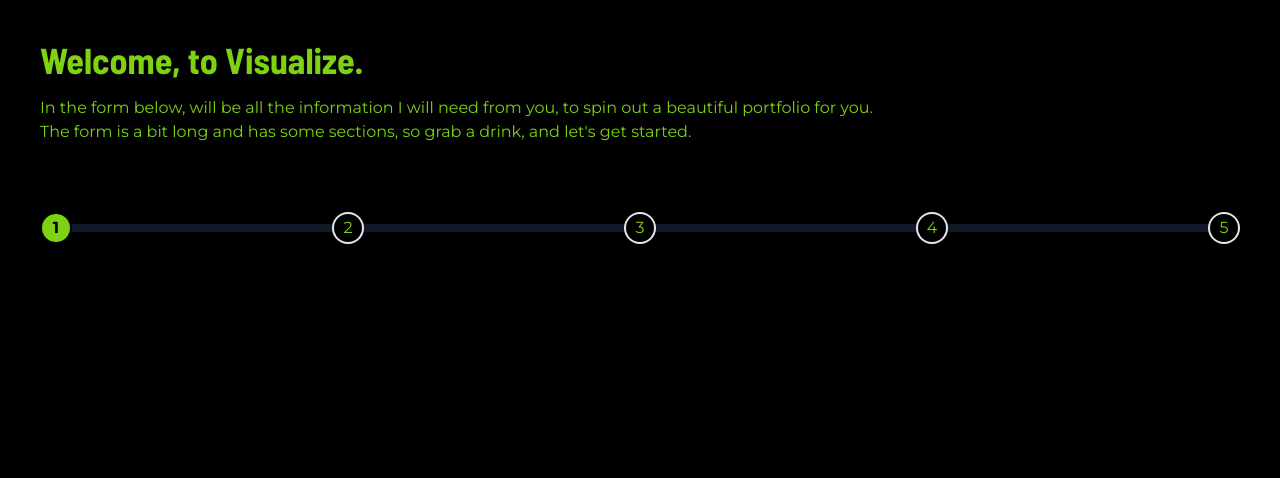
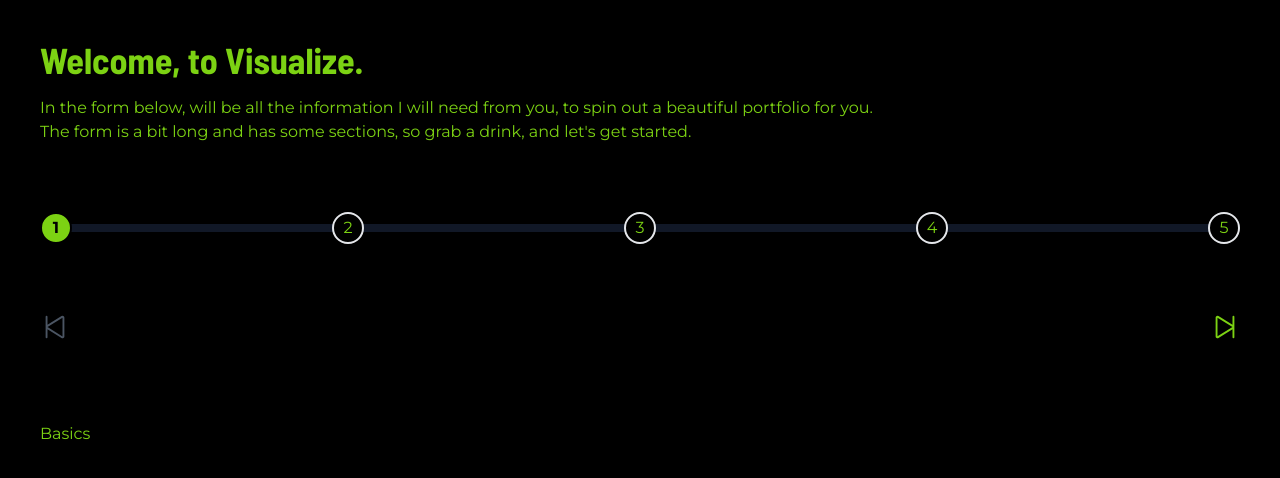
Before and after one commit to KartikChinda/visualize, a Next.js app: page /form in a window 1280 px wide. Shown: the top 478 px of the page. Built offline with nearby package versions, Linux system fonts and the light colour scheme; a web font is replaced by a local one.

Commit message:
Feat: Added schemas, and routing through the form.

```diff
--- a/app/components/Form/Basics.tsx
+++ b/app/components/Form/Basics.tsx
@@ -1,6 +1,15 @@
 import React from "react";
+import { fullFormProps } from "@/app/types";
+import { z } from "zod";
 
-const Basics = () => {
+type BasicsProps = {
+  formData: Partial<fullFormProps>;
+  setFormData: React.Dispatch<React.SetStateAction<FormData>>;
+  nextStep: () => void;
+  prevStep: () => void;
+};
+
+const Basics = ({ formData, setFormData, nextStep, prevStep }: BasicsProps) => {
   return <div>Basics</div>;
 };
 
--- a/app/form/page.tsx
+++ b/app/form/page.tsx
@@ -7,7 +7,7 @@ import ProjectsAndTestimonials from "../components/Form/ProjectsAndTestimonials"
 import EducationAndQuote from "../components/Form/EducationAndQuote";
 import ProgressBar from "../components/Form/ProgressBar";
 import { useFormStorage } from "../hooks/useFormStorage";
-import { div } from "framer-motion/client";
+import { SkipBack, SkipForward } from "@phosphor-icons/react";
 
 const steps = [
   Basics,
@@ -39,7 +39,28 @@ const page = () => {
         </p>
       </div>
       <ProgressBar step={step} totalSteps={steps.length} />
-      {/* <CurrentComponent formData={formData} setFormData={setFormData} nextStep={handleNextStep} prevStep={handlePrevStep} /> */}
+      <div className="my-20 flex justify-between items-center">
+        <button
+          disabled={step === 0}
+          className={`${step === 0 ? "text-gray-600" : ""}`}
+          onClick={handlePrevStep}
+        >
+          <SkipBack size={30} />
+        </button>
+        <button
+          disabled={step === steps.length - 1}
+          className={`${step === steps.length - 1 ? "text-gray-600" : ""}`}
+          onClick={handleNextStep}
+        >
+          <SkipForward size={30} />
+        </button>
+      </div>
+      <CurrentComponent
+        formData={formData}
+        setFormData={setFormData}
+        nextStep={handleNextStep}
+        prevStep={handlePrevStep}
+      />
     </div>
   );
 };
--- /dev/null
+++ b/app/schemas/formSchema.ts
@@ -0,0 +1,37 @@
+import z  from "zod";
+import { userSchema } from "./userSchema";
+
+export const basicsSchema = userSchema.pick({
+    email: true,
+    username: true,
+    firstName: true,
+    lastName: true,
+    linkedin: true,
+    github: true,
+})
+
+export const aboutAndSkillsSchema = userSchema.pick({
+    aboutMe: true,
+    skills: true,
+    profilePicture: true,
+})
+
+export const workExperienceFormSchema = userSchema.pick({
+    workExperience: true,
+})
+
+export const educationAndQuoteSchema = userSchema.pick({
+    education: true,
+    quote: true,
+})
+
+export const projectsAndTestimonialsSchema = userSchema.pick({
+    projects: true,
+    testimonials: true,
+})
+
+export const fullFormSchema = basicsSchema
+  .merge(aboutAndSkillsSchema)
+  .merge(workExperienceFormSchema)
+  .merge(educationAndQuoteSchema)
+  .merge(projectsAndTestimonialsSchema);
--- a/app/types/index.ts
+++ b/app/types/index.ts
@@ -1,5 +1,6 @@
 import { z } from "zod";
 import { projectSchema, workExperienceSchema, testimonialSchema, userSchema, educationSchema } from "../schemas/userSchema";
+import { fullFormSchema } from "../schemas/formSchema";
 
 export type UserDataType = z.infer<typeof userSchema>;
 export type ProjectDataType = z.infer<typeof projectSchema>;
@@ -26,3 +27,4 @@ export type educationProps = z.infer<typeof educationSchema>;
 export type workExperienceProps = z.infer<typeof workExperienceSchema>;
 export type projectsProps = z.infer<typeof projectSchema>;
 export type heroDataProps = z.infer<typeof heroDataSchema>;
+export type fullFormProps = z.infer<typeof fullFormSchema>
```
